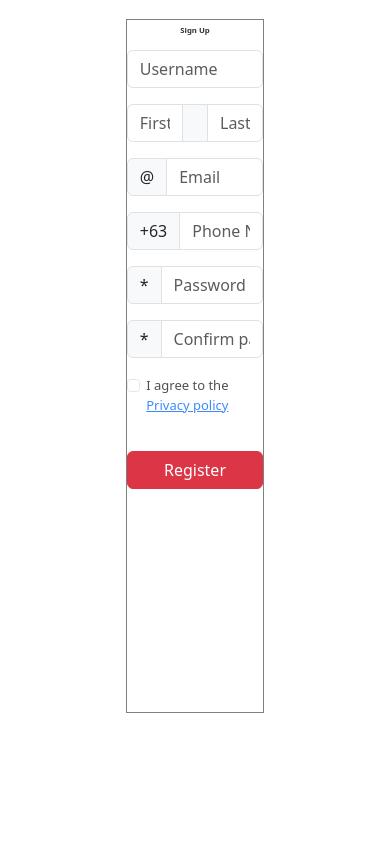
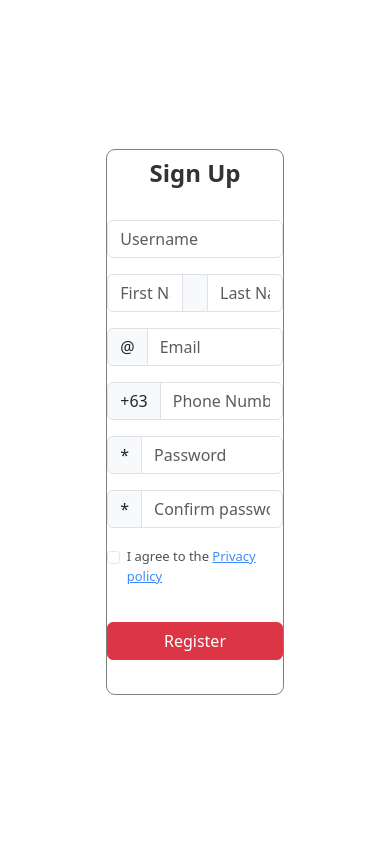
Before and after one commit to Jeneggs/SecureLogin, a PHP site: page /signup.html in a window 390 px wide. Run offline with PHP 8.4, Linux system fonts and the light colour scheme.

Commit message:
feat(frontend): Signup page is more responsive to size out

```diff
--- a/signup-style.css
+++ b/signup-style.css
@@ -7,9 +7,9 @@ input[type=number]::-webkit-outer-spin-button {
 .full-container{
     display: flex;
     width: 100%;
-    height: 100vh;
+    min-height: 100vh;
     justify-content: center;
-    position: absolute;
+    align-items: center;
 
 }
 
@@ -17,18 +17,26 @@ input[type=number]::-webkit-outer-spin-button {
     display: flex;
     align-items: center;
     flex-direction: column;
-    width: 35%;
-    height: 82%;
-    margin-top: 5%;
+    width: 45%;
+    max-width: 550px;
+    height: auto;
     outline: 1px solid grey;
-    row-gap: 1.5vw;
+    row-gap: 1.5rem;
+    border-radius: 8px;
+    margin: 1rem;
+}
+
+
+
+.submit-button button {
+    width: 100%;
 }
 
 .signup-header{
     margin: 5% 0 0 0;
 }
 .signup-header h2{
-    font-size: 2vw;
+    font-size: 1.5rem;
     font-weight: 600;
     color: #333;
 }
@@ -40,7 +48,7 @@ input[type=number]::-webkit-outer-spin-button {
 }
 
 .submit-button{
-    padding-top: 4vh;
+    padding: 4vh 0 4vh 0;
 }
 
 .submit-button button{
```
